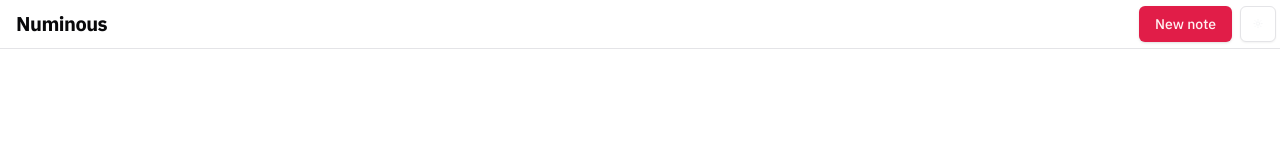
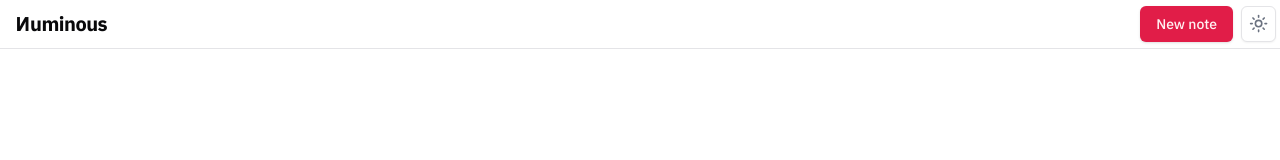
Before and after one commit to pro-khar/numinous, a React (Vite) app: page / in a window 1280 px wide. Shown: the top 160 px of the page. Built offline with nearby package versions, Linux system fonts and the light colour scheme.

Commit message:
logo tweal, modetoggle fix

```diff
--- a/src/App.tsx
+++ b/src/App.tsx
@@ -64,8 +64,8 @@ function App() {
               id="top-bar"
               className=" h-10 py-6 border border-t-0 border-x-0 border-border flex items-center fixed w-full z-10 bg-background"
             >
-              <p className="font-bold tracking-tight text-xl relative w-full px-4 text-foreground ">
-                <span>N</span>uminous
+              <p className="font-bold tracking-tight text-xl relative w-full px-4 text-foreground " >
+                <div style={{ transform: "scaleX(-1)", display: "inline-block"}}>N</div>uminous
               </p>
               <Noteform /> {/*INPUTTTTTT*/}
               <ThemeToggle />
--- a/src/components/noteCard.tsx
+++ b/src/components/noteCard.tsx
@@ -35,10 +35,14 @@ function NoteCard({ note }) {
           note.isPinned ? "" : "hover:drop-shadow-xl"
         }`}
       >
-        <CardHeader className="flex gap-2 p-4 bg-gray-100 dark:bg-background rounded-t-lg">
+        <CardHeader className="flex gap-2 p-4 bg-gray-100 dark:bg-background rounded-t-lg max-h-[60px] overflow-hidden">
           <div className="flex gap-2">
-            <div className="text-lg font-medium w-full ml-2">
-              {note.title ? note.title : "Untitled"}
+            <div className="text-lg font-medium w-full max-h-[28px] overflow-clip">
+              {note.title ? (
+                note.title
+              ) : (
+                <p className="text-gray-400">Untitled</p>
+              )}
             </div>
 
             <Popover>
--- a/src/components/theme-toggle.tsx
+++ b/src/components/theme-toggle.tsx
@@ -1,22 +1,22 @@
-import { Moon, Sun } from "lucide-react"
+import { Moon, Sun } from "lucide-react";
 
-import { Button } from "@/components/ui/button"
+import { Button } from "@/components/ui/button";
 import {
   DropdownMenu,
   DropdownMenuContent,
   DropdownMenuItem,
   DropdownMenuTrigger,
-} from "@/components/ui/dropdown-menu"
-import { useTheme } from "@/components/theme-provider"
+} from "@/components/ui/dropdown-menu";
+import { useTheme } from "@/components/theme-provider";
 
 export function ThemeToggle() {
-  const { setTheme } = useTheme()
+  const { setTheme } = useTheme();
 
   return (
     <DropdownMenu>
       <DropdownMenuTrigger asChild>
         <Button variant="outline" size="icon" className="px-3 mr-1">
-          <Sun className="h-[1.2rem] w-[1.2rem] rotate-0 scale-100 transition-all dark:-rotate-90 dark:scale-0" />
+          <Sun className="absolute h-[1.2rem] w-[1.2rem] rotate-0 scale-100 transition-all dark:-rotate-90 dark:scale-0 text-gray-500" />
           <Moon className="absolute h-[1.2rem] w-[1.2rem] rotate-90 scale-0 transition-all dark:rotate-0 dark:scale-100" />
           <span className="sr-only">Toggle theme</span>
         </Button>
@@ -33,5 +33,5 @@ export function ThemeToggle() {
         </DropdownMenuItem>
       </DropdownMenuContent>
     </DropdownMenu>
-  )
+  );
 }
```
